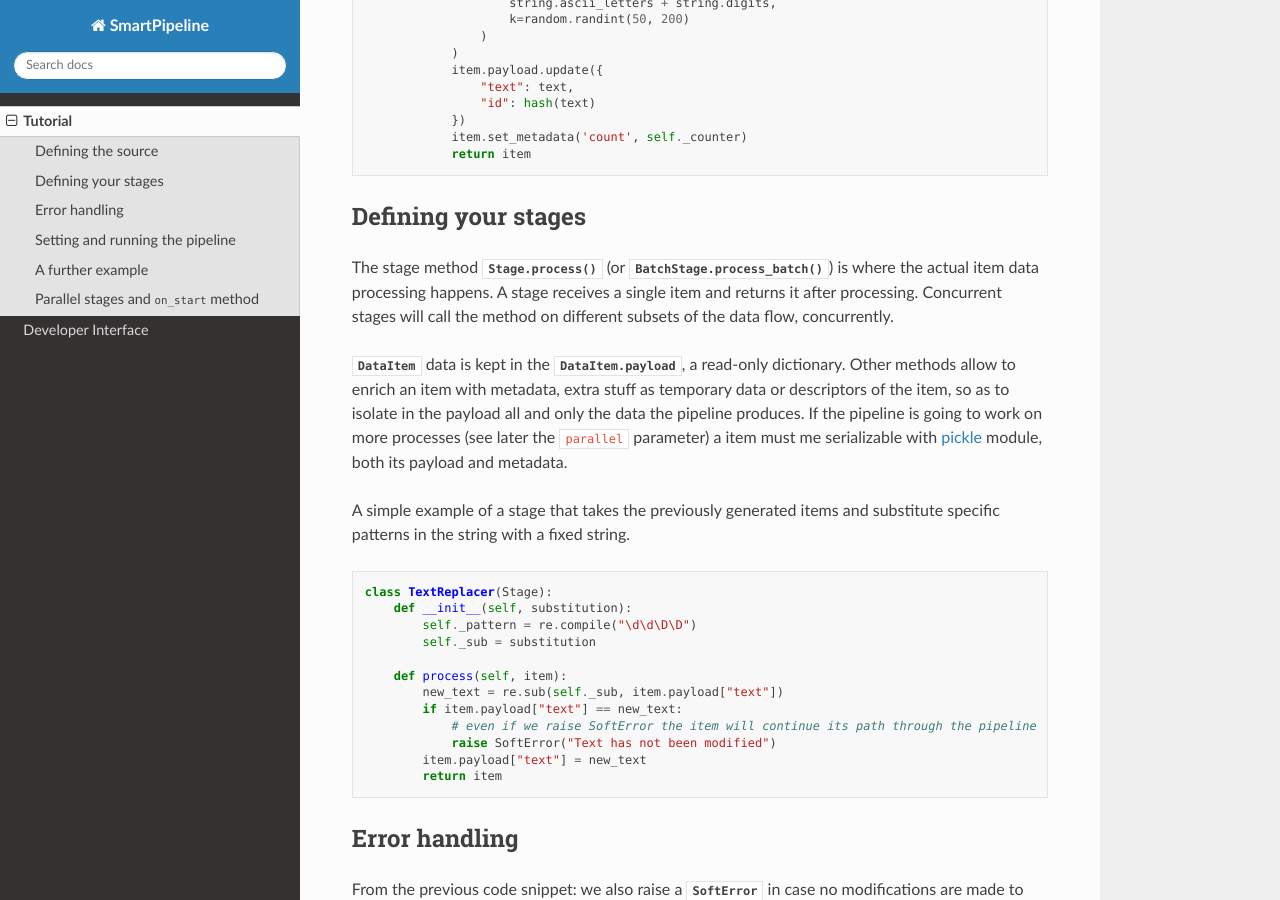
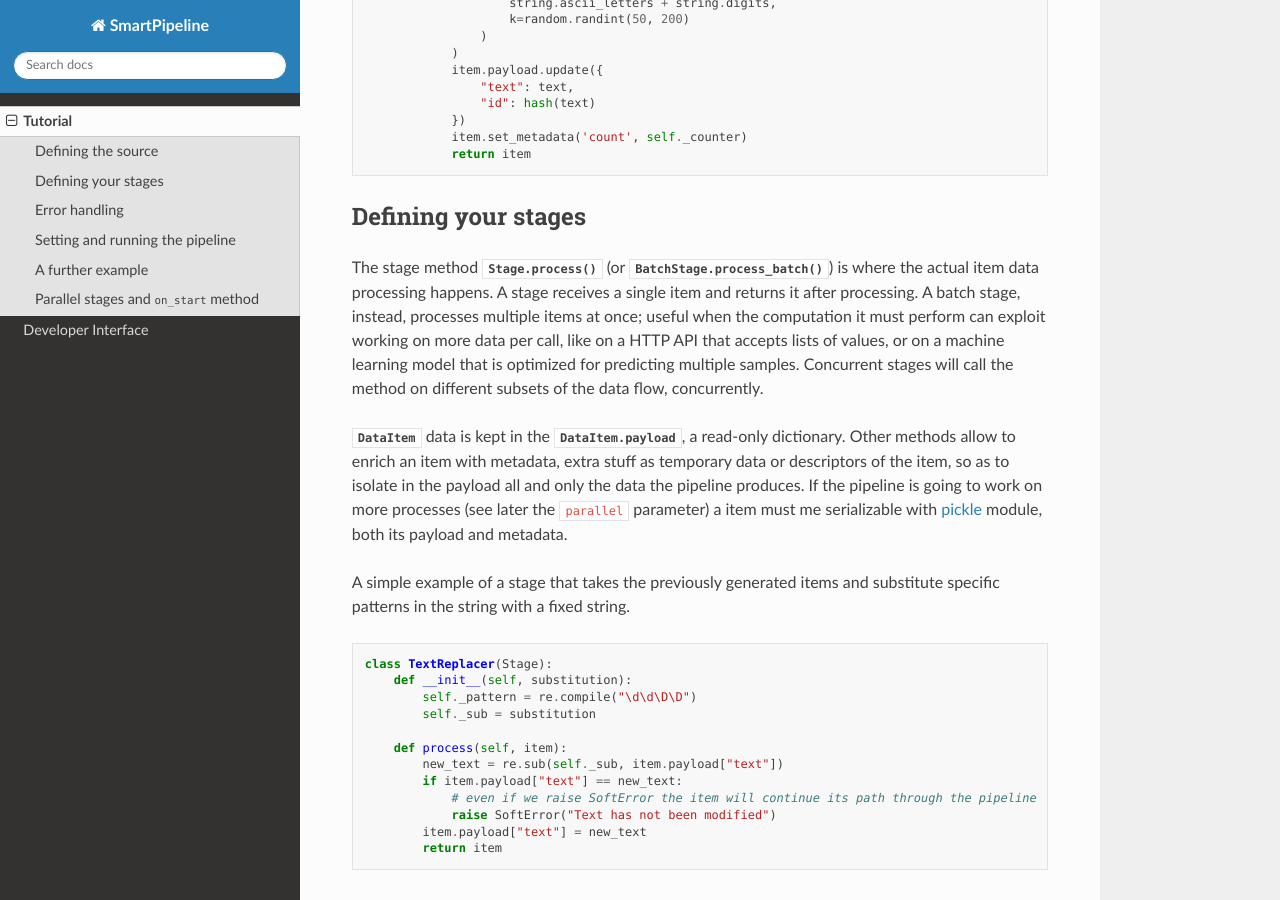
Before and after one commit to giacbrd/SmartPipeline, a Sphinx documentation site: the page built from docs/usage.rst, in a window 1280 px wide and 900 px high, scrolled down 770 px. Built offline with Sphinx 7.4.7 and the Read the Docs theme 2.0.0, drawn with Linux system fonts in a browser that asks for light colours.

Commit message:
minor docs

```diff
--- a/docs/usage.rst
+++ b/docs/usage.rst
@@ -53,6 +53,10 @@ Defining your stages
 The stage method :meth:`.Stage.process` (or :meth:`.BatchStage.process_batch`) is where the actual
 item data processing happens.
 A stage receives a single item and returns it after processing.
+A batch stage, instead, processes multiple items at once;
+useful when the computation it must perform can exploit working on more data per call,
+like on a HTTP API that accepts lists of values,
+or on a machine learning model that is optimized for predicting multiple samples.
 Concurrent stages will call the method on different subsets of the data flow, concurrently.
 
 :class:`.DataItem` data is kept in the :attr:`.DataItem.payload`, a read-only dictionary.
```
Also changed, not shown: 1 other file.
